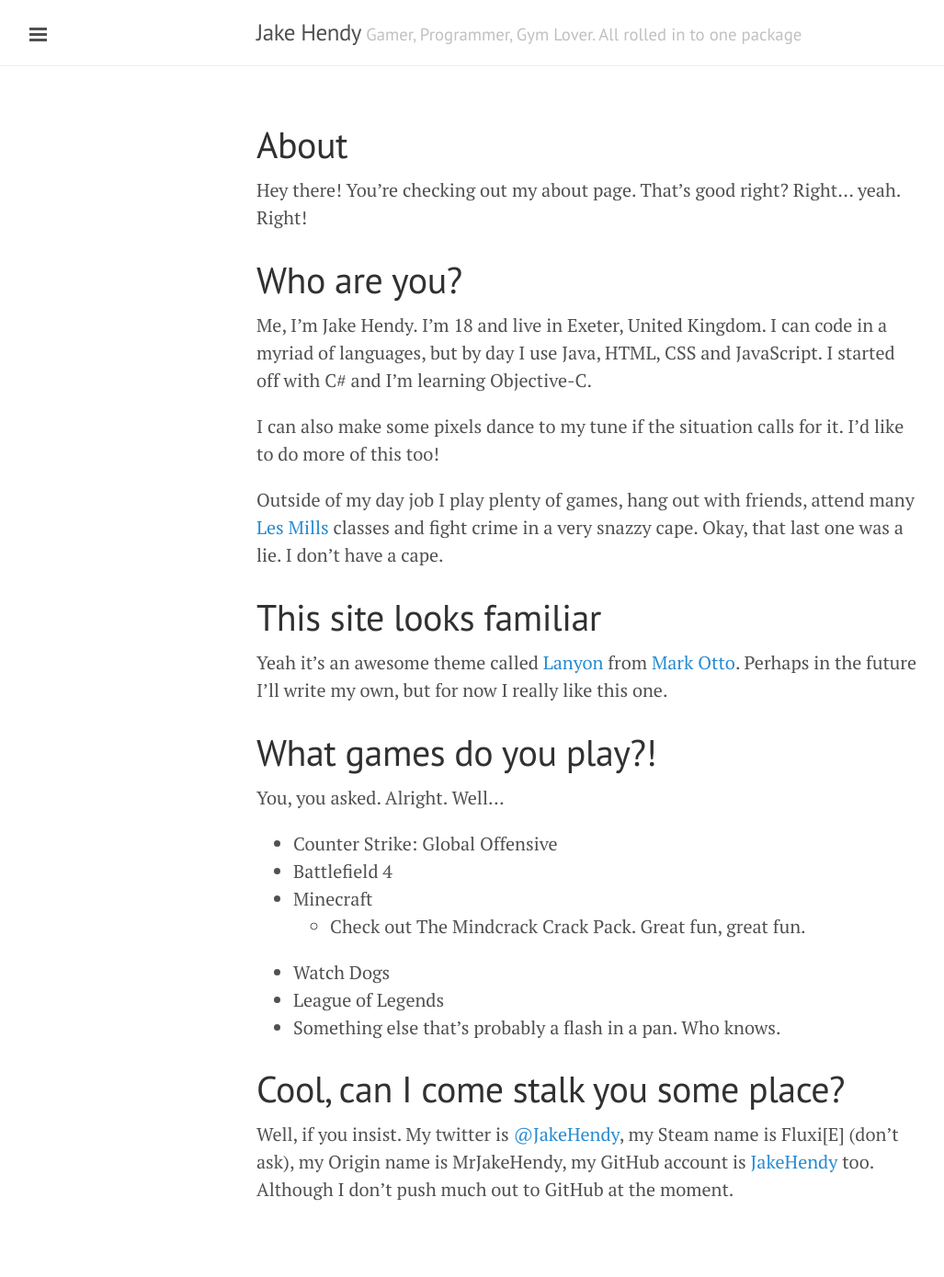
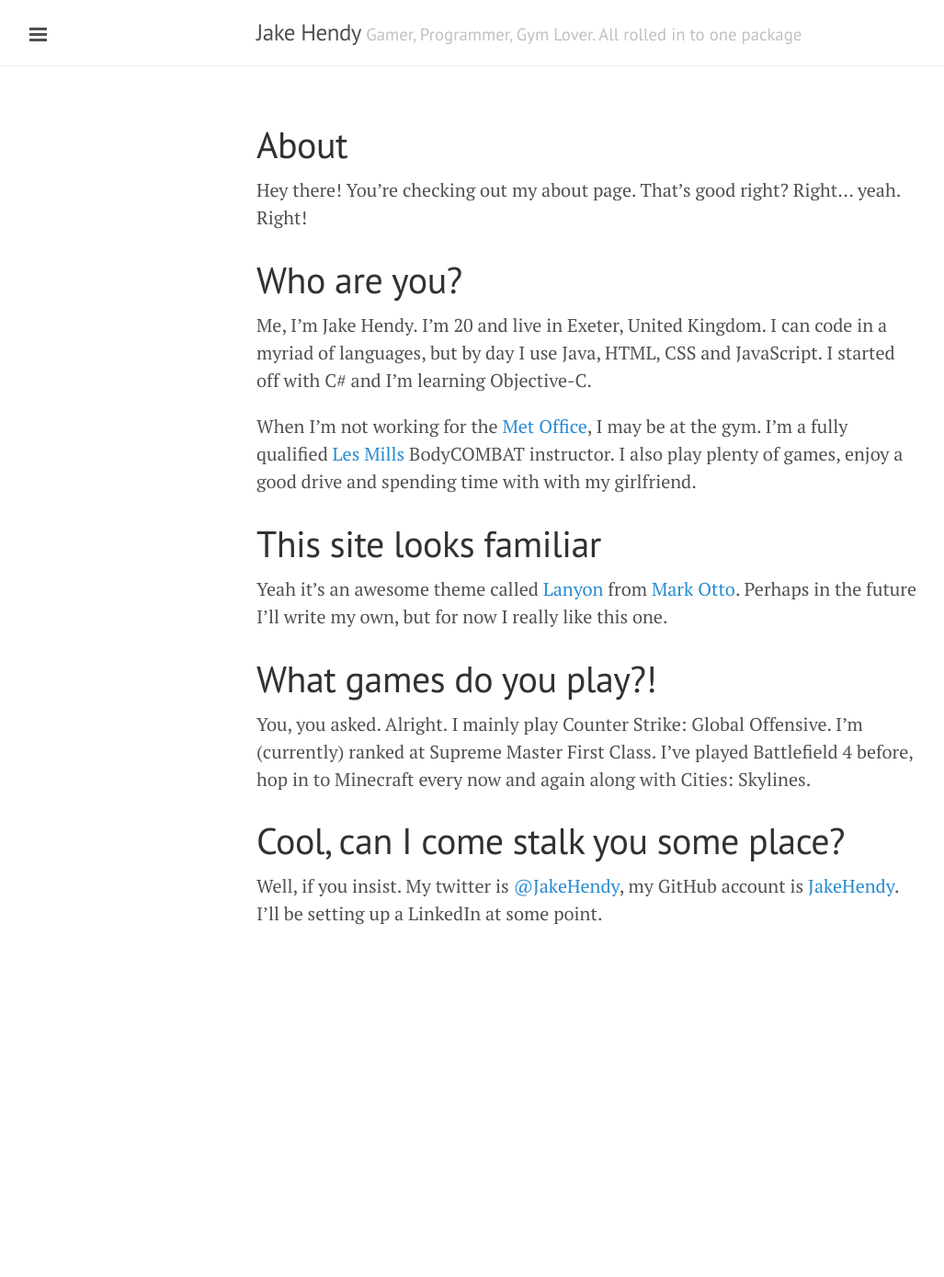
Before and after one commit to JakeHendy/jakehendy.github.io, a Jekyll site: the page built from about.md, in a window 1280 px wide. Shown: the whole page at 92% size, without its empty margins (1-1028 px from the left). Built offline with Jekyll 4.4.1, drawn with Linux system fonts in a browser that asks for light colours; Markdown is read by kramdown in place of the engine named in the settings; after the commit the page ends 1089 px from its top, so only the background shows below that.

Commit message:
Update about.md

```diff
--- a/about.md
+++ b/about.md
@@ -6,31 +6,18 @@ title: About
 Hey there! You're checking out my about page. That's good right? Right... yeah. Right!
 
 # Who are you?
-Me, I'm Jake Hendy. I'm 18 and live in Exeter, United Kingdom. I can code in a myriad of languages,
+Me, I'm Jake Hendy. I'm 20 and live in Exeter, United Kingdom. I can code in a myriad of languages,
 but by day I use Java, HTML, CSS and JavaScript. I started off with C# and I'm learning Objective-C.
 
-I can also make some pixels dance to my tune if the situation calls for it. I'd like to do more of this too!
-
-Outside of my day job I play plenty of games, hang out with friends, attend many [Les Mills](http://www.lesmills.com) classes
-and fight crime in a very snazzy cape. Okay, that last one was a lie. I don't have a cape.
+When I'm not working for the [Met Office](http://www.metoffice.gov.uk), I may be at the gym. I'm a fully qualified [Les Mills](http://www.lesmills.com) BodyCOMBAT instructor. I also play plenty of games, enjoy a good drive and spending time with with my girlfriend.
 
 # This site looks familiar
 Yeah it's an awesome theme called [Lanyon](http://lanyon.getpoole.com) from [Mark Otto](https://twitter.com/mdo).
 Perhaps in the future I'll write my own, but for now I really like this one.
 
 # What games do you play?!
-You, you asked. Alright. Well...
-
-* Counter Strike: Global Offensive
-* Battlefield 4
-* Minecraft
-    * Check out The Mindcrack Crack Pack. Great fun, great fun.
-* Watch Dogs
-* League of Legends
-* Something else that's probably a flash in a pan. Who knows.
+You, you asked. Alright. I mainly play Counter Strike: Global Offensive. I'm (currently) ranked at Supreme Master First Class. I've played Battlefield 4 before, hop in to Minecraft every now and again along with Cities: Skylines.
 
 # Cool, can I come stalk you some place?
-Well, if you insist. My twitter is [@JakeHendy](https://twitter.com/JakeHendy),
-my Steam name is Fluxi[E] (don't ask), my Origin name is MrJakeHendy, my GitHub
-account is [JakeHendy](https://www.github.com/JakeHendy) too. Although I don't
-push much out to GitHub at the moment.
+Well, if you insist. My twitter is [@JakeHendy](https://twitter.com/JakeHendy), my GitHub
+account is [JakeHendy](https://www.github.com/JakeHendy). I'll be setting up a LinkedIn at some point.
```
